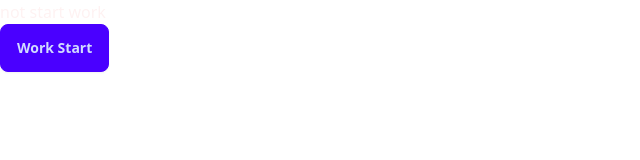
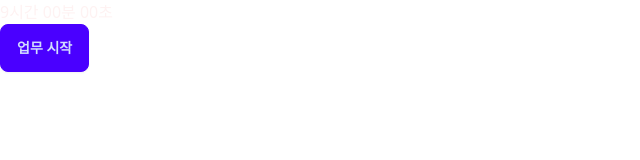
Before and after one commit to tyange/chulgeun-frontend, a React (Vite) app: page / in a window 1280 px wide. Shown: the top 160 px of the page, without its empty margins (0-640 px from the left). Built offline with nearby package versions, Linux system fonts and the light colour scheme.

Commit message:
timer 로직 구현

```diff
--- a/src/App.tsx
+++ b/src/App.tsx
@@ -1,25 +1,55 @@
 import { useState } from "react";
 import { useInterval } from "usehooks-ts";
-import { formatISO, addSeconds } from "date-fns";
+import {
+  addHours,
+  intervalToDuration,
+  formatDuration,
+  differenceInSeconds,
+  addSeconds,
+} from "date-fns";
+import { ko } from "date-fns/locale";
 
-const INTERVAL_DELAY = 1000;
+const INTERVAL_DELAY = 0;
+const INITIAL_REMAINING_TIME_STRING = "9시간 00분 00초";
 
 function App() {
-  const [time, setTime] = useState<Date | null>(null);
+  const [workPauseAt, setWorkPauseAt] = useState<Date | null>(null);
+  const [workDoneAt, setWorkDoneAt] = useState<Date | null>(null);
+  const [remainingTimeString, setRemainingTimeString] = useState<string | null>(
+    INITIAL_REMAINING_TIME_STRING
+  );
   const [isPause, setIsPause] = useState<number | null>(null);
 
   useInterval(() => {
-    setTime((prevState) => {
-      if (!prevState) {
-        return null;
-      }
+    if (!workDoneAt) {
+      return;
+    }
 
-      return addSeconds(prevState, -1);
-    });
+    const diff = intervalToDuration({ start: new Date(), end: workDoneAt });
+
+    setRemainingTimeString(formatDuration(diff, { zero: true, locale: ko }));
   }, isPause);
 
   const pauseHandler = () => {
+    setWorkPauseAt(new Date());
     setIsPause(null);
+  };
+
+  const restartHandler = () => {
+    if (!workPauseAt) {
+      return;
+    }
+
+    const diffTime = differenceInSeconds(new Date(), workPauseAt);
+
+    setWorkDoneAt((prevWorkDoneAt) => {
+      if (!prevWorkDoneAt) {
+        throw new Error("Missing Work done at.");
+      }
+
+      return addSeconds(prevWorkDoneAt, diffTime);
+    });
+    setIsPause(INTERVAL_DELAY);
   };
 
   const workStartHandler = async () => {
@@ -28,14 +58,15 @@ function App() {
         method: "POST",
         mode: "cors",
         body: JSON.stringify({
-          start_at: formatISO(new Date()),
+          start_at: new Date().toISOString(),
           company_name: "kfc",
         }),
       });
 
       const data = await res.json();
+      const startAt = data.work["start_at"];
 
-      setTime(new Date(data.work["start_at"]));
+      setWorkDoneAt(addHours(new Date(startAt), 9));
       setIsPause(INTERVAL_DELAY);
     } catch (err) {
       console.log(err);
@@ -45,16 +76,20 @@ function App() {
   return (
     <>
       <div>
-        <p className="text-red-50">
-          {time ? time.toString() : "not start work"}
-        </p>
-        {isPause !== null ? (
+        <p className="text-red-50">{remainingTimeString}</p>
+        {workDoneAt === null && (
+          <button className="btn btn-primary" onClick={workStartHandler}>
+            업무 시작
+          </button>
+        )}
+        {workDoneAt && isPause === 0 && (
           <button className="btn btn-warning" onClick={pauseHandler}>
-            Pause
+            멈춤
           </button>
-        ) : (
-          <button className="btn btn-primary" onClick={workStartHandler}>
-            Work Start
+        )}
+        {workDoneAt && isPause !== 0 && (
+          <button className="btn btn-info" onClick={restartHandler}>
+            재시작
           </button>
         )}
       </div>
```
